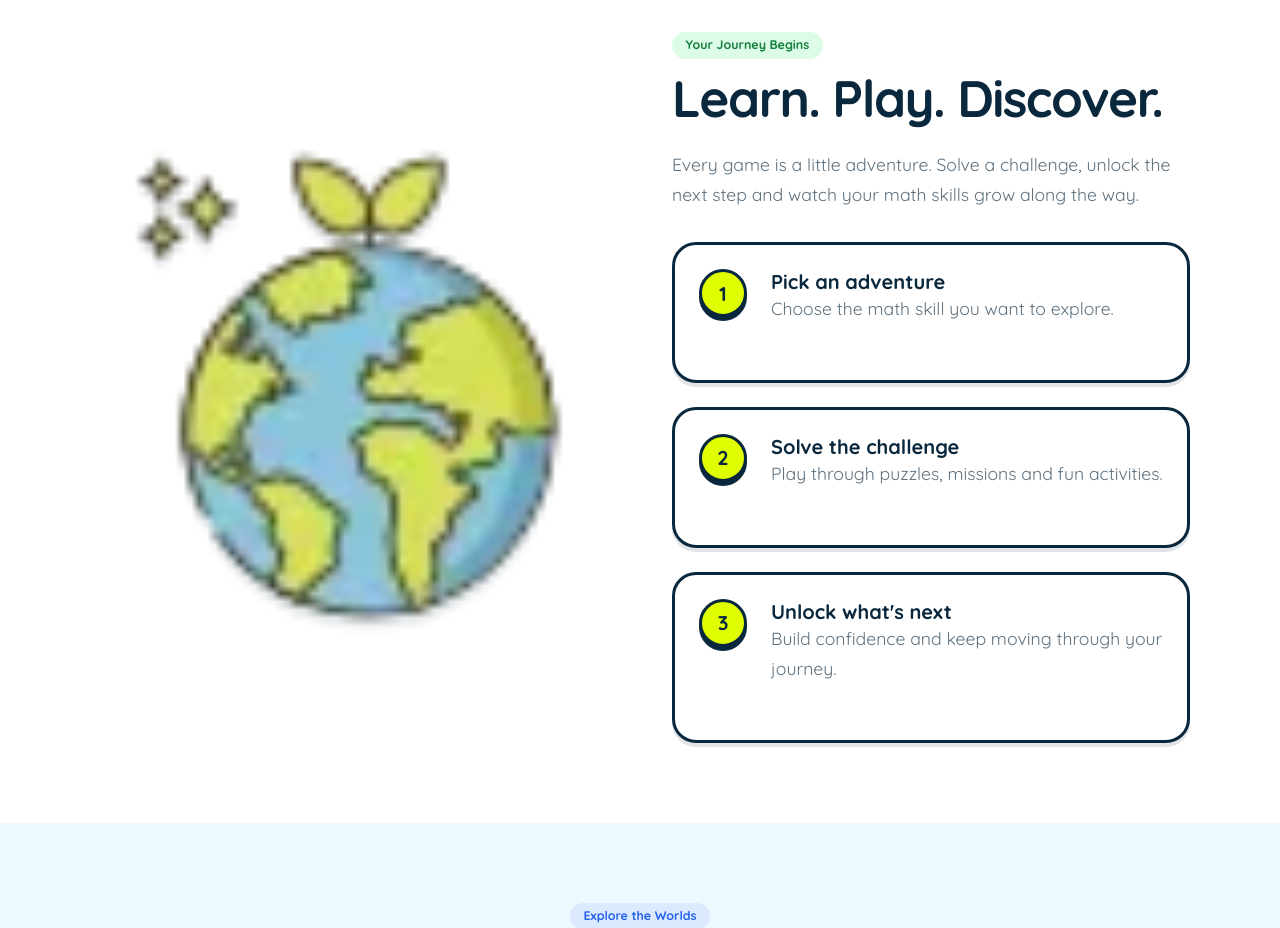
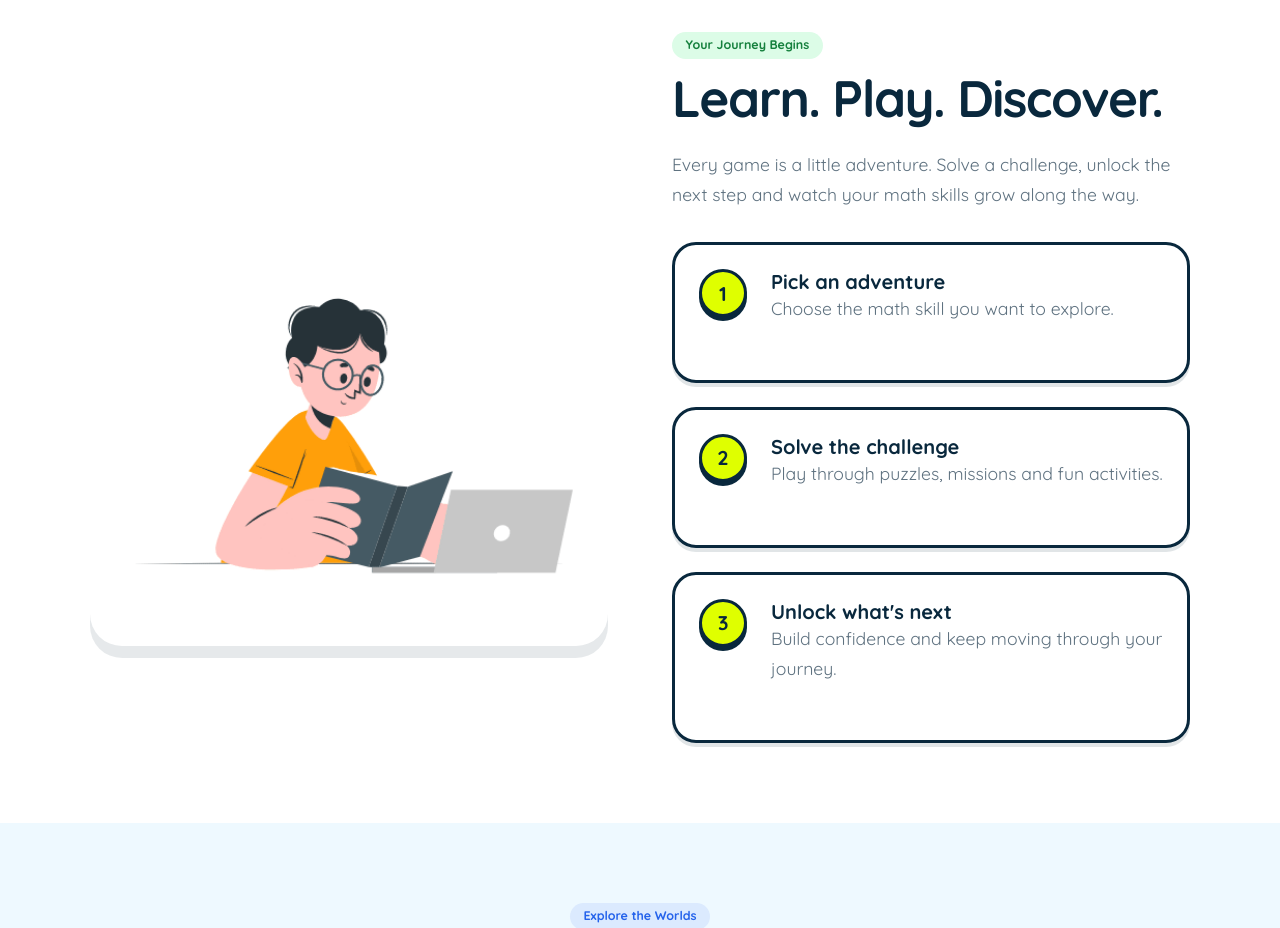
Before and after one commit to SanaHameed2/Website-with-Media-Query, a plain HTML site: page math-games.html in a window 1280 px wide. Shown: the part 820-1748 px from the top of the page. Drawn offline with Linux system fonts and the light colour scheme.

Commit message:
Add Learning.gif animation to math-games story section

```diff
--- a/math-games.html
+++ b/math-games.html
@@ -28,7 +28,6 @@
       <img
         src="assets/images/mathlings-logo.webp"
         alt="Mathlings"
-        style="height: 42px; width: auto;"
       >
     </a>
 
@@ -159,7 +158,7 @@
     </section>
 
 
-    <!-- STORY INTRO -->
+    <!-- STORY INTRO (UPDATED: Now using Learning.gif) -->
     <section
       id="how-it-works"
       class="games-story-section"
@@ -169,9 +168,11 @@
 
         <div class="games-story-image">
 
+          <!-- ANIMATED GIF IS HERE -->
           <img
-            src="assets/images/Planet earth.webp"
-            alt="A Mathlings world to explore"
+            src="assets/images/Learning.gif"
+            alt="Learning math animations"
+            style="max-width: 100%; height: auto; border-radius: var(--radius-lg);"
           >
 
         </div>
@@ -712,7 +713,7 @@
 
     <a
       href="index.html"
-      class="footer-brand"
+      class="footer__logo"
     >
 
       <img
```
Also changed, not shown: assets/images/Learning.gif (added).
